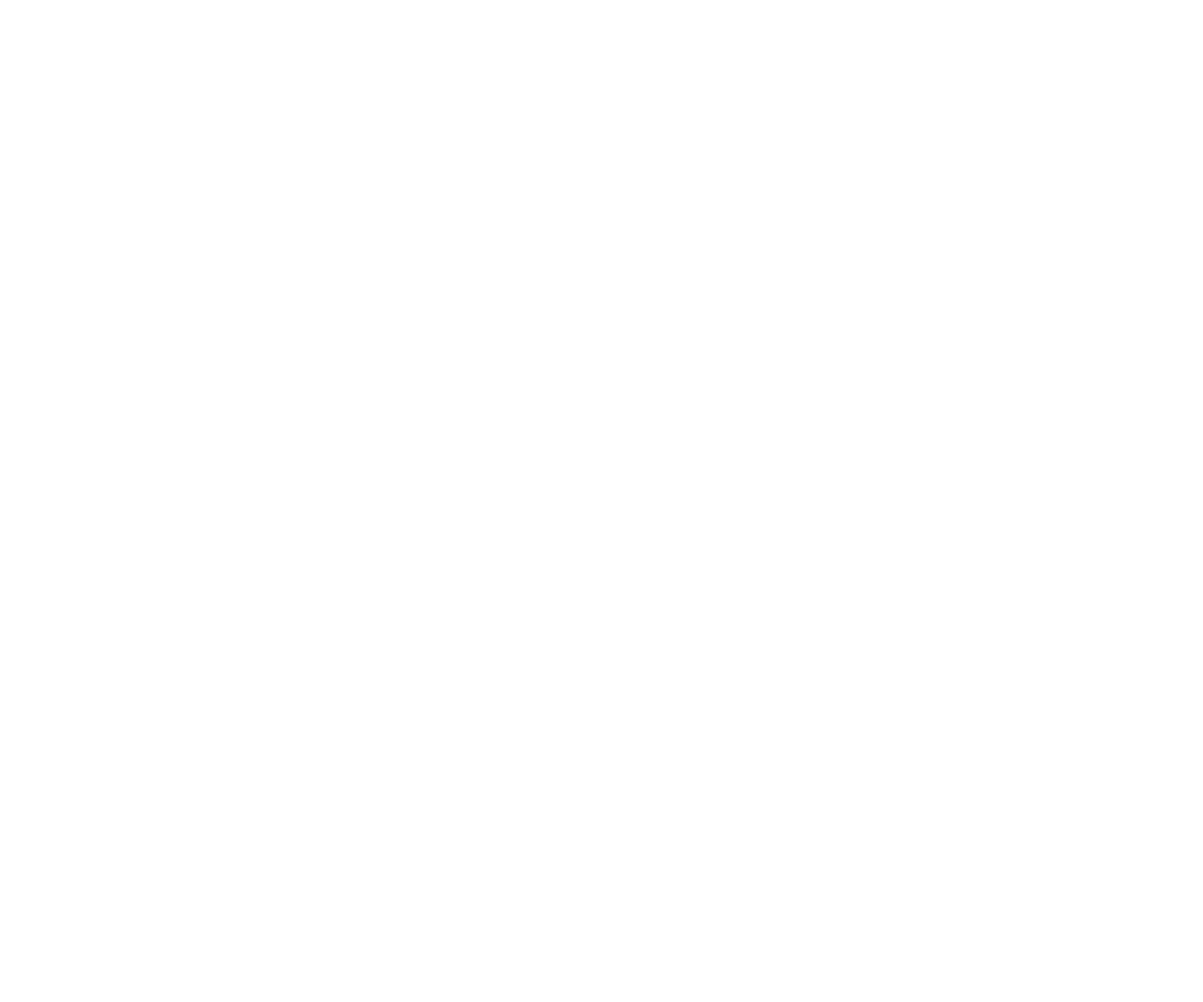
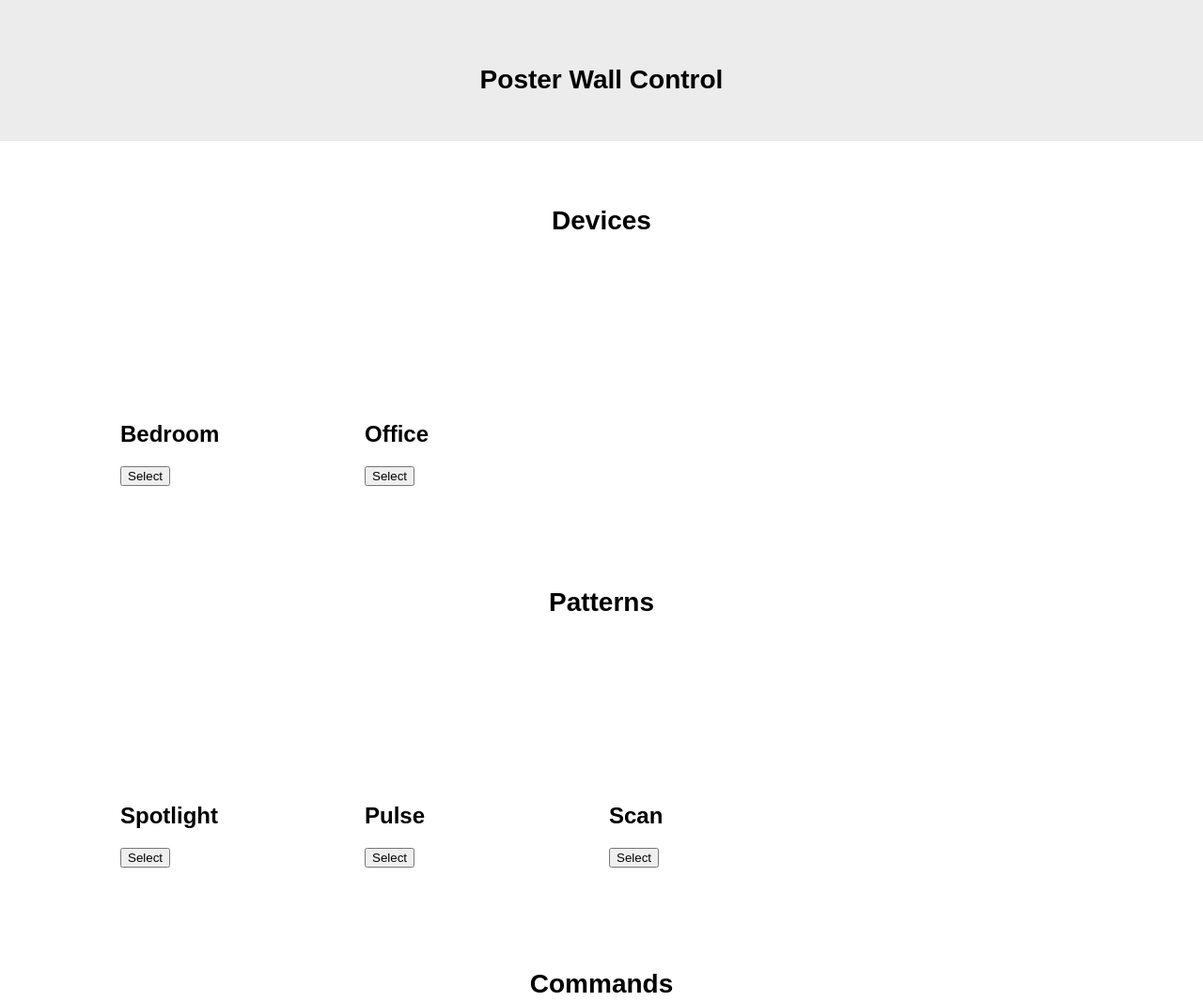
Before and after one commit to bits-by-brandon/poster-wall-remote, a website: page public/index.html in a window 1280 px wide. Shown: the top 1066 px of the page at 94% size. Before the commit the page ends 800 px from the top, so only its background shows below. Drawn offline with Linux system fonts and the light colour scheme.

Commit message:
laid out random shell of thing and added buttons that do nothing

```diff
--- a/public/index.html
+++ b/public/index.html
@@ -6,8 +6,70 @@
     <link rel="stylesheet" href="style.css">
 </head>
 <body>
-<div class="wrapper">
+
+<div class="container">
+    <div class="header">
+        <h1>Poster Wall Control</h1>
+    </div>
 </div>
+
+    <div class="devices">
+        <h1>Devices</h1>
+    </div>
+
+<div class="device-container">
+    <div class="thing">
+        <h2>Bedroom</h2>
+        <button>Select</button>
+    </div>
+    <div class="thing">
+        <h2>Office</h2>
+        <button>Select</button>
+    </div>
+</div>
+
+<div class="devices">
+    <h1>Patterns</h1>
+</div>
+
+<div class="device-container">
+    <div class="thing">
+        <h2>Spotlight</h2>
+        <button>Select</button>
+    </div>
+    <div class="thing">
+        <h2>Pulse</h2>
+        <button>Select</button>
+    </div>
+    <div class="thing">
+        <h2>Scan</h2>
+        <button>Select</button>
+    </div>
+</div>
+
+<div class="devices">
+        <h1>Commands</h1>
+    </div>
+
+    <div class="device-container">
+        <div class="thing">
+            <h2>On</h2>
+            <button>Select</button>
+        </div>
+        <div class="thing">
+            <h2>Off</h2>
+            <button>Select</button>
+        </div>
+        <div class="thing">
+            <h2>Show Alert</h2>
+            <button>Select</button>
+        </div>
+        <div class="thing">
+                <h2>Refresh Browser</h2>
+                <button>Select</button>
+            </div>
+    </div>
+
 <script src="main.js"></script>
 </body>
 </html>
--- a/public/main.js
+++ b/public/main.js
@@ -1 +1 @@
-console.log('hello, world!');
+console.log('sup brandon!');
--- a/public/style.css
+++ b/public/style.css
@@ -4,7 +4,52 @@
   box-sizing: border-box;
 }
 body,
+
 html {
   padding: 0;
   margin: 0;
 }
+
+.container {
+  height: 150px;
+  width: auto;
+  background-color: #ececec;
+}
+
+.header {
+  text-align: center;
+  padding-top: 50px;
+  padding-bottom: 50px;
+}
+
+.devices {
+  height: 150px;
+  width: auto;
+  background-color: #FFFFFF;
+  padding-top: 50px;
+  text-align: center;
+}
+
+.device-container {
+  height: auto;
+  width: auto;
+}
+
+.thing {
+  display: inline-block;
+  padding: 10%;
+  width: 100px;
+  height: 100px;
+}
+
+h1 {
+  font-family: Arial, Helvetica, sans-serif;
+  font-size: 28px;
+  color: #000000;
+}
+
+h2 {
+  font-family: Arial, Helvetica, sans-serif;
+  font-size: 24px;
+  color: #000000;
+}
```
Also changed, not shown: 1 other file.
